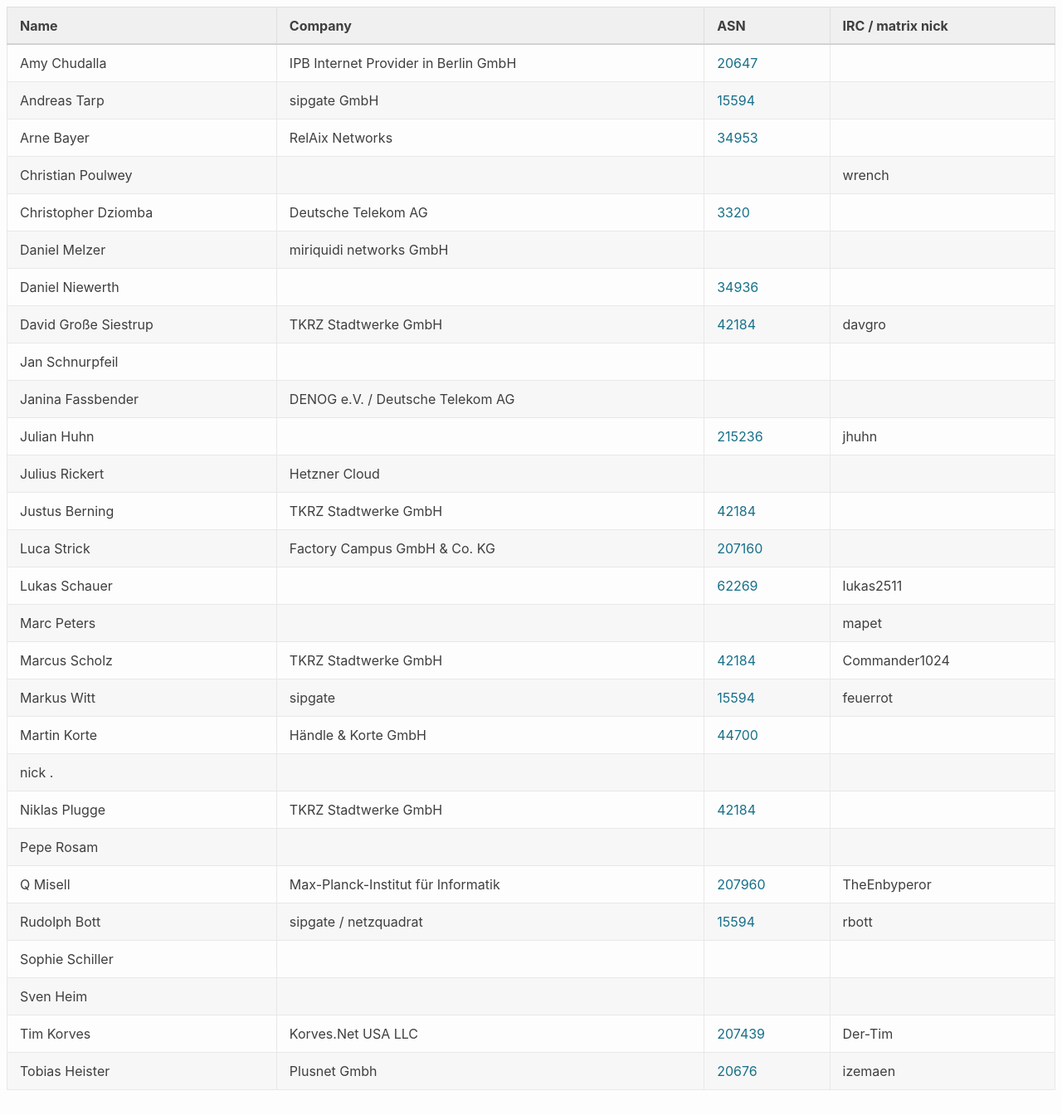
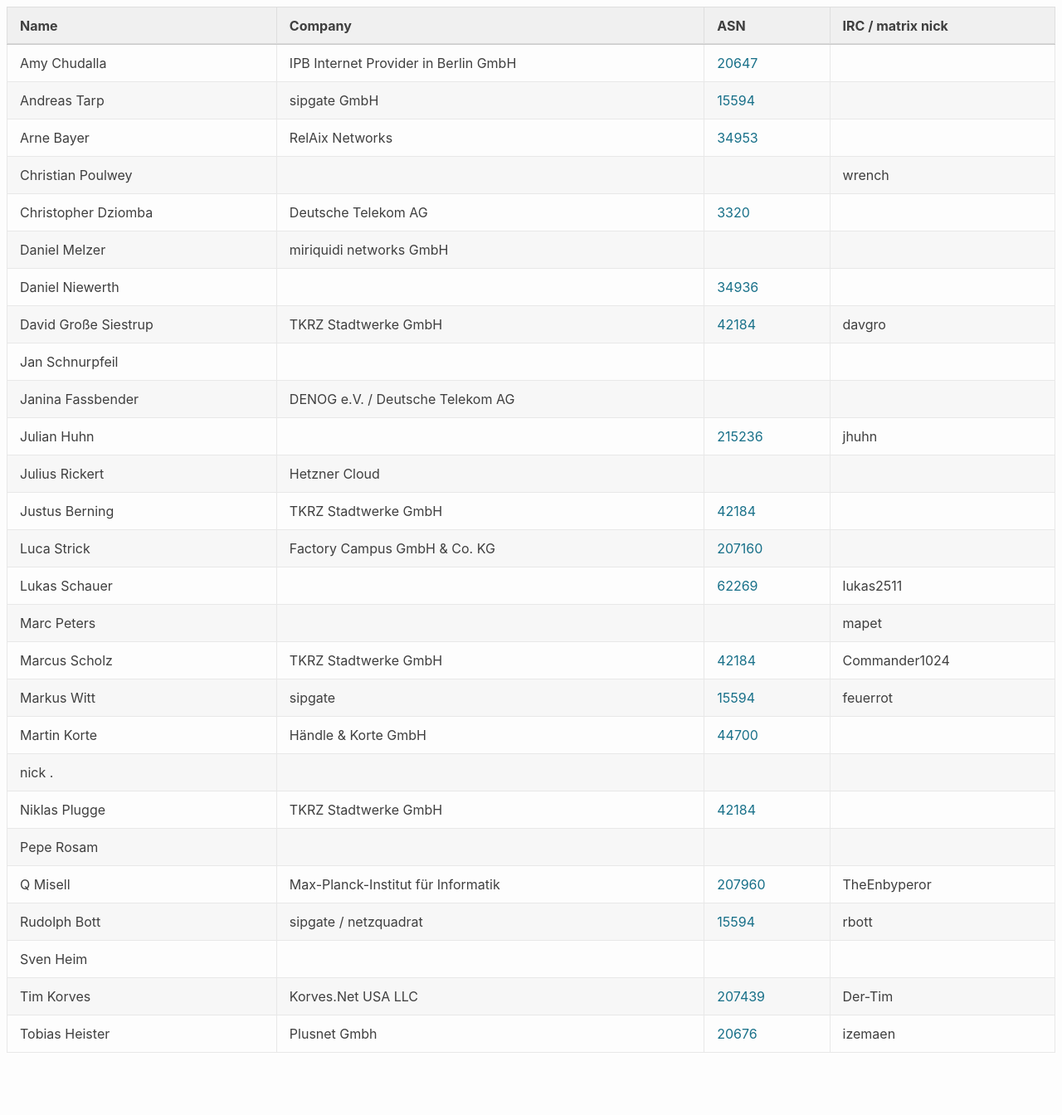
Before and after one commit to denog/pretix-attendeelist, a Jekyll site: the page built from denogmeetup25-05/index.markdown, in a window 1280 px wide and 1344 px high. Shown: the whole window at 83% size. Built offline with Jekyll 4.4.1, drawn with Linux system fonts in a browser that asks for light colours.

Commit message:
Latest data: Mon May 12 21:30:25 UTC 2025

```diff
--- a/_data/attendees_denogmeetup25-05.json
+++ b/_data/attendees_denogmeetup25-05.json
@@ -144,12 +144,6 @@
     "asn": "15594"
   },
   {
-    "name": "Sophie Schiller",
-    "company": null,
-    "irc": null,
-    "asn": null
-  },
-  {
     "name": "Sven Heim",
     "company": null,
     "irc": null,
```
